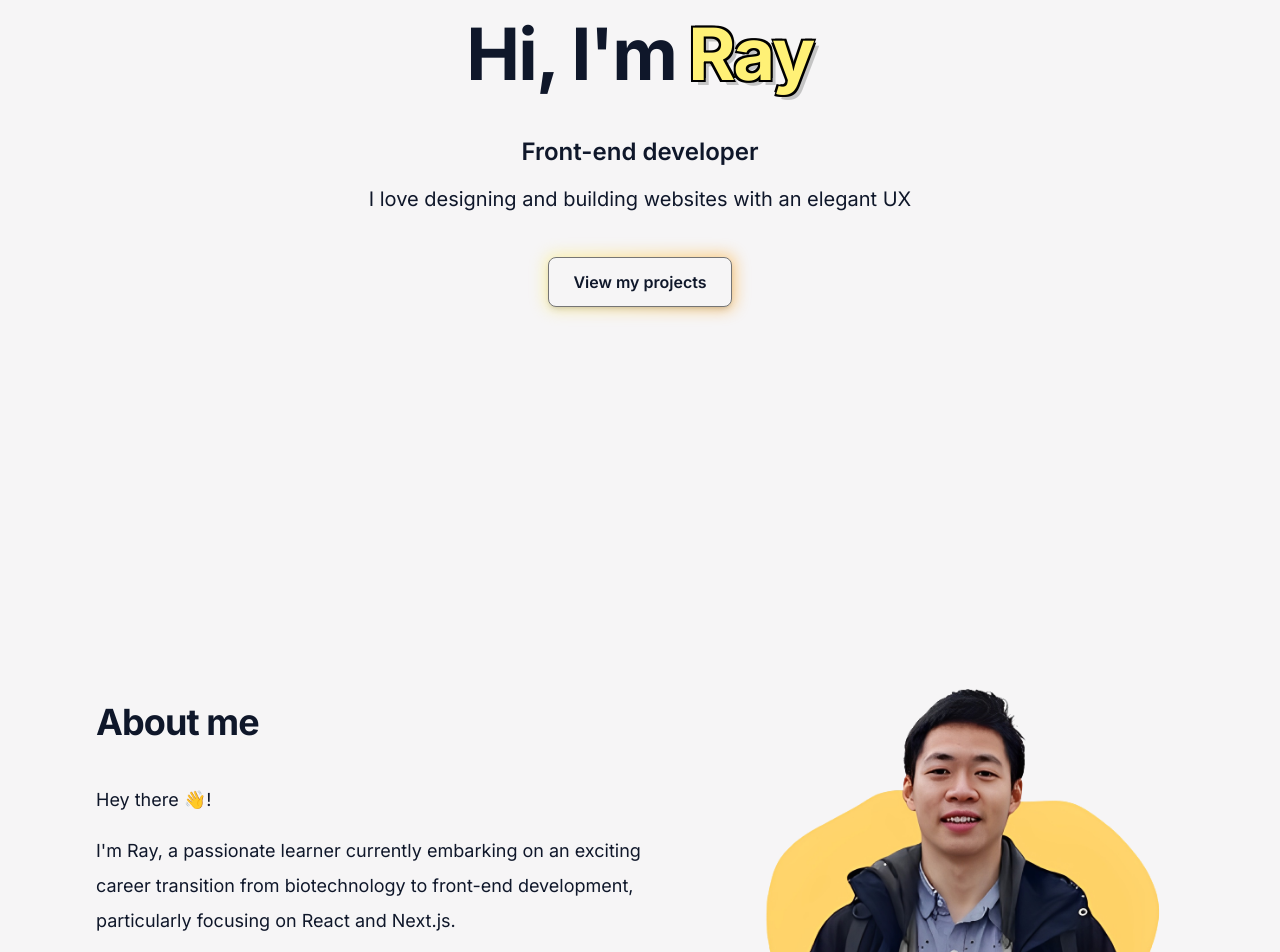
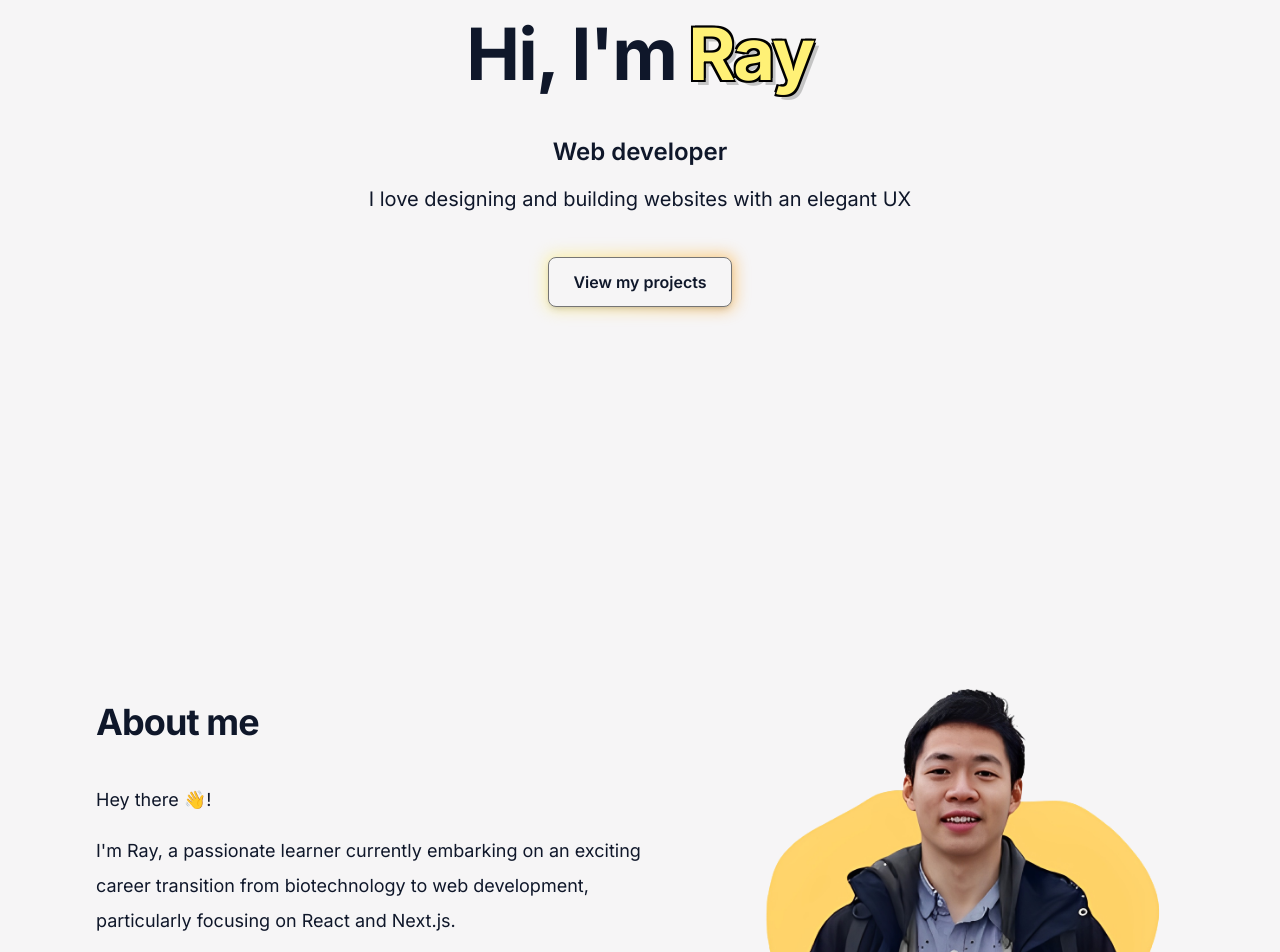
Before and after one commit to quangnvo/qn, a Next.js app: page / in a window 1280 px wide. Shown: the part 260-1212 px from the top of the page. Built offline with nearby package versions, Linux system fonts and the light colour scheme.

Commit message:
change the front-end to web

```diff
--- a/app/page.tsx
+++ b/app/page.tsx
@@ -121,7 +121,7 @@ export default function Home() {
 							{/* Text */}
 							<div className="text-lg md:text-2xl mt-5 animate__animated animate__fadeInLeft" style={{ lineHeight: '35px' }}>
 								<p className='my-4 font-semibold'>
-									Front-end developer
+									Web developer
 								</p>
 								<p className='my-4 text-base md:text-xl'>
 									I love designing and building websites with an elegant UX
@@ -160,7 +160,7 @@ export default function Home() {
 									Hey there 👋!
 								</p>
 								<p className='my-4'>
-									I'm Ray, a passionate learner currently embarking on an exciting career transition from biotechnology to front-end development, particularly focusing on React and Next.js.
+									I'm Ray, a passionate learner currently embarking on an exciting career transition from biotechnology to web development, particularly focusing on React and Next.js.
 								</p>
 								<p className='my-4'>
 									As I dive deeper into front-end development, I am captivated by the ability to bring designs to life, create intuitive user interfaces, and craft engaging web experiences.
```
